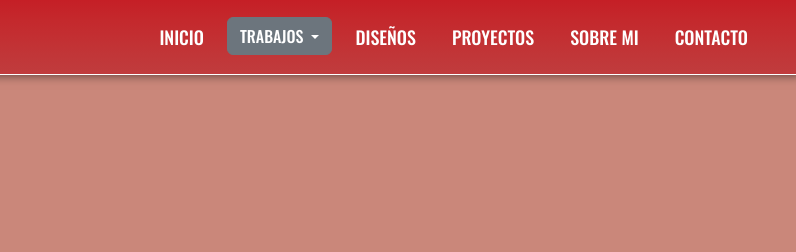
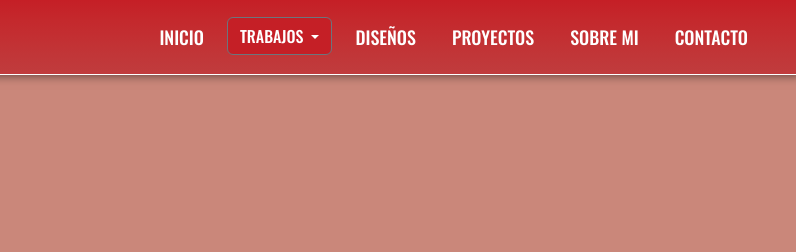
Before and after one commit to illiCristian/proyectofinal.github.io, a website: page index.html in a window 1280 px wide. Shown: the top 252 px of the page, 484-1280 px from the left. Drawn offline with nearby package versions, Linux system fonts and the light colour scheme; a script that the page names is missing; files whose address does not match are found by name.

Commit message:
nuevo commit

```diff
--- a/index.html
+++ b/index.html
@@ -41,7 +41,7 @@
 
           <li>
             <div class="dropdown">
-              <button class="btn btn-secondary dropdown-toggle" type="button" data-bs-toggle="dropdown" aria-expanded="false">
+              <button class="btn btn-secondary dropdown-toggle desplegable" type="button" data-bs-toggle="dropdown" aria-expanded="false">
                TRABAJOS
               </button>
               <ul class="dropdown-menu">
```
